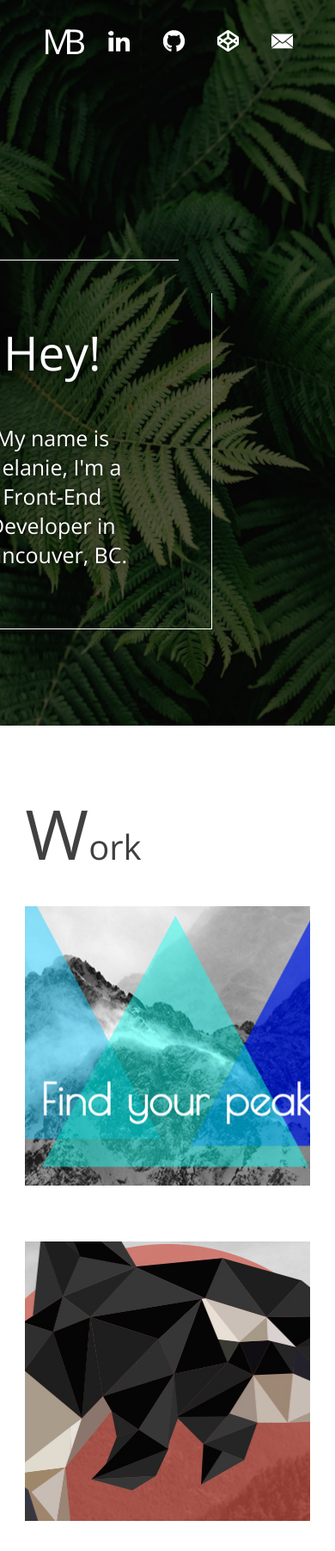
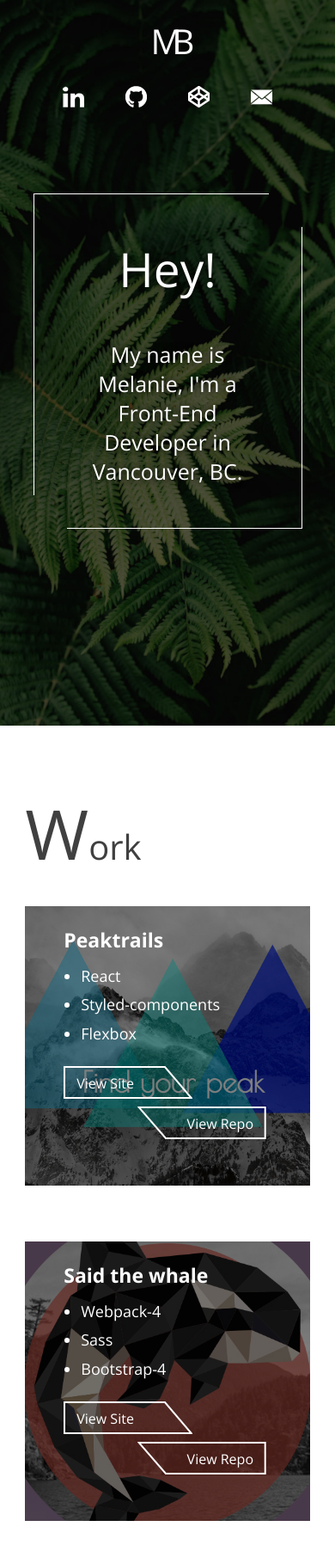
Before and after one commit to melaniebmn/melaniebmn.github.io, a website built with webpack: page src/index.html in a window 390 px wide. Shown: the top 1804 px of the page at 86% size. Built offline with nearby package versions, Linux system fonts and the light colour scheme.

Commit message:
feat(*): improvements for mobile

```diff
--- a/src/css/_placeholder.scss
+++ b/src/css/_placeholder.scss
@@ -8,11 +8,18 @@ ______________________ */
   nav {
     align-items: flex-end;
     justify-content: center;
+    @media only screen and (max-width: 767px) {
+      align-items: center;
+      margin: 25px auto 15px;
+    }
   }
   ul {
     max-width: 300px;
     li {
       align-items: flex-end;
+      @media only screen and (max-width: 767px) {
+        align-items: center;
+      }
       &:nth-child(1) a {
         @include logo($icon--linkedin, 25px, 25px);
       }
--- a/src/css/main.scss
+++ b/src/css/main.scss
@@ -31,6 +31,9 @@ ______________________ */
       font-size: 40px;
       font-weight: 400;
       letter-spacing: -11px;
+      @media only screen and (max-width: 767px) {
+        margin: 0 auto;
+      }
     }
     @extend %nav;
   }
@@ -40,6 +43,13 @@ ______________________ */
     left: 50%;
     @include container(600px, -100px 0 0 -300px);
     padding: 50px;
+    @media only screen and (max-width: 767px) {
+      top: auto;
+      left: 15%;
+      width: 70%;
+      margin: 85px auto;
+      padding: 30px;
+    }
     &:before,
     &:after {
       position: absolute;
@@ -157,15 +167,46 @@ ______________________ */
         opacity: 1;
         background: rgba(0, 0, 0, .85);
       }
+      @media only screen and (max-width: 767px) {
+        opacity: 1;
+        width: 100%;
+        max-width: 100%;
+        height: 100%;
+        background: rgba(0, 0, 0, .5);
+        h3 {
+          font: 700 23px/1.3 $font--primary;
+        }
+        p,
+        ul li {
+          font-weight: 400;
+        }
+      }
+      @media only screen and (max-width: 600px) {
+        p {
+          display: none;
+        }
+        ul {
+          margin: 15px auto 0;
+        }
+      }
+      @media only screen and (max-width: 463px) {
+        .btn:nth-of-type(2) {
+          position: relative;
+          left: calc(50% - 35px);
+        }
+      }
     }
     &.projects__project--peaktrails {
       background: url('../img/peaktrails.png') no-repeat center center;
+      background-size: cover;
     }
     &.projects__project--said-the-whale {
       background: url('../img/said-the-whale.jpg') no-repeat top center;
+      background-size: cover;
     }
     &.projects__project--parasail {
       background: url('../img/parasail-css-framework.jpg') no-repeat center center;
+      background-size: cover;
     }
   }
 }
@@ -208,5 +249,8 @@ ______________________ */
   }
   p {
     font: 300 14px/1.5 $font--primary;
+    @media only screen and (max-width: 767px) {
+      align-items: center;
+    }
   }
 }
--- a/src/index.html
+++ b/src/index.html
@@ -15,8 +15,8 @@
   <main>
     <section class="hero">
       <header class="grid header">
-        <h1 class="grid__col-auto header__logo">MB</h1>
-        <nav class="grid__col-auto header__nav">
+        <h1 class="grid__col-sm-auto grid__col-12 header__logo">MB</h1>
+        <nav class="grid__col-sm-auto grid__col-12 header__nav">
           <ul class="grid">
             <li class="grid__col-auto">
               <a href="https://www.linkedin.com/in/melanie-bockmann-98701078/" target="_blank">linkedin</a>
@@ -115,8 +115,8 @@
   </main>
   <footer class="footer">
     <div class="grid">
-      <p class="grid__col-auto footer__copy">&copy; 2018 - Melanie Bockmann</p>
-      <nav class="grid__col-auto footer__nav">
+      <p class="grid__col-sm-auto grid__col-12 footer__copy">&copy; 2018 - Melanie Bockmann</p>
+      <nav class="grid__col-sm-auto grid__col-12 footer__nav">
         <ul class="grid">
           <li class="grid__col-auto">
             <a href="https://www.linkedin.com/in/melanie-bockmann-98701078/" target="_blank">linkedin</a>
```
Also changed, not shown: docs/index.html (+4 -4 lines), docs/main.css.
